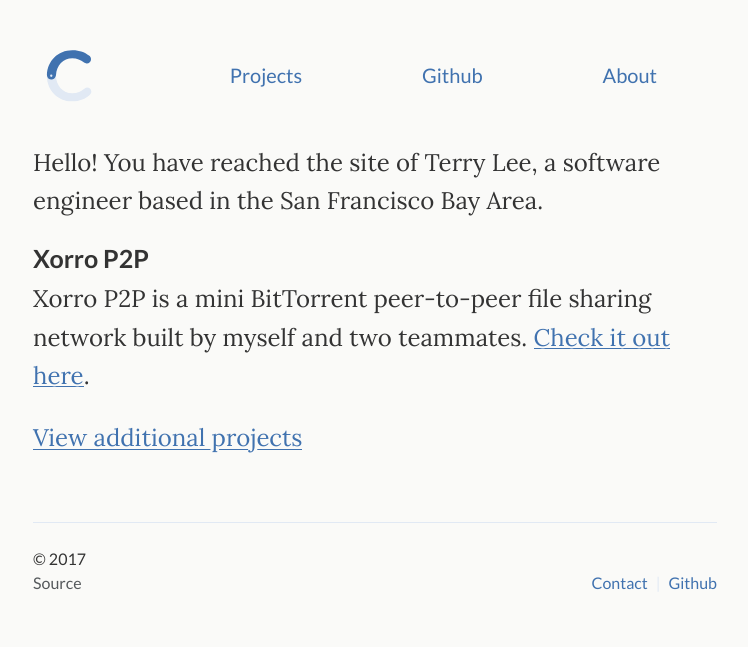
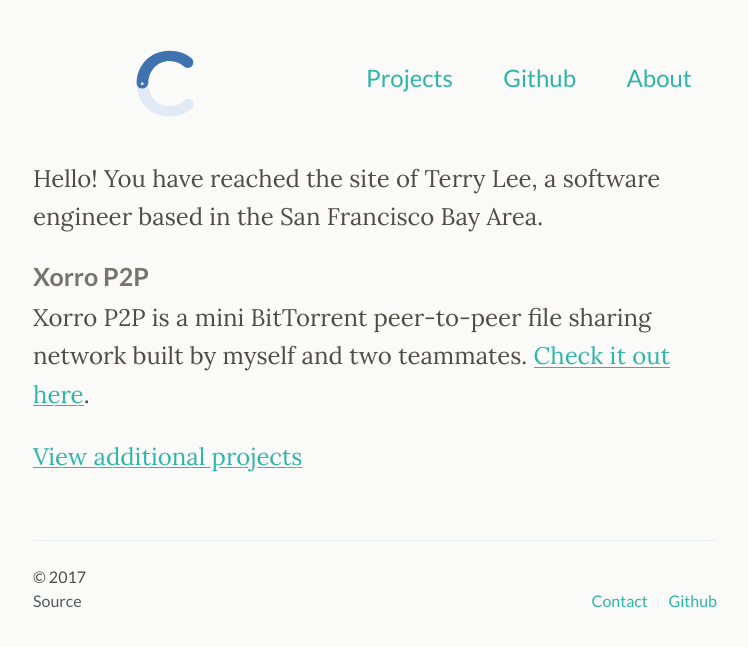
Before and after one commit to nitinsavant/nitinsavant.github.io, a Jekyll site: the page built from index.md, in a window 1280 px wide. Shown: the top 647 px of the page, without its empty margins (265-1013 px from the left). Built offline with Jekyll 4.4.1, drawn with Linux system fonts in a browser that asks for light colours.

Commit message:
modified css

```diff
--- a/_sass/_page.scss
+++ b/_sass/_page.scss
@@ -163,7 +163,7 @@ p.post-desc {
 // PAGE ABOUT ====================================
 
 .lead-about {
-  color: $dark-blue;
+  color: $dark-teal;
 }
 
 .site-profile {
@@ -173,10 +173,17 @@ p.post-desc {
   margin: -.4rem 1rem 0 $spacer;
 }
 
+.project-logo {
+  float: left;
+  width: 150px;
+  height: 150px;
+  margin: -2.5rem 1rem 0 -1rem;
+}
+
 @include mq-up(md) {
   .site-profile {
-    width: 144px;
-    height: 144px;
+    width: 175px;
+    height: 175px;
     margin: -1.2rem 1rem 0 2rem;
   }
 }
--- a/_sass/_site.scss
+++ b/_sass/_site.scss
@@ -32,7 +32,18 @@
 }
 
 .site-title {
-  text-align: center;
+  font-family: 'Raleway', sans-serif;
+  font-weight: 800;
+  font-size: 2.6rem;
+  text-transform: uppercase;
+}
+
+.site-title a {
+  cursor: pointer;
+
+  &:hover {
+    text-decoration: none;
+  }
 }
 
 .site-nav a {
@@ -78,16 +89,16 @@
 @include mq-up(md) {
   .site-logo {
     margin-left: $spacer0;
-    width: 3.5rem;
-    height: 3.5rem;
+    width: 15.5rem;
+    height: 4.5rem;
   }
 
   .site-nav {
     float: right;
-    width: 80%;
+    width: 55%;
     margin-top: $spacer0;
     justify-content: space-around;
-    font-size: 1.25rem;
+    font-size: 1.5rem;
 
     a {
       margin-right: 0;
@@ -97,7 +108,7 @@
 
   .site-title {
     float: left;
-    width: 20%;
+    width: 45%;
     text-align: inherit;
     margin-bottom: $spacer0;
   }
--- a/_sass/_text.scss
+++ b/_sass/_text.scss
@@ -6,7 +6,7 @@ h1, h2, h3, h4, h5, h6 {
   margin-bottom: $spacer0;
   font-family: $font-heading;
   line-height: $lh-sm;
-  color: inherit;
+  color: #77736d;
 }
 
 h1 { font-size: $fs-h1; }
@@ -32,6 +32,28 @@ h6 { font-size: $fs-h6; }
   p { margin-bottom: 1.5rem; }
 }
 
+.logo-link {
+  a {
+    @include make-link($gold, $gold, $body-bg);
+    background-image: none;
+
+    &:hover,
+    &:active {
+      background-image: none;
+    }
+
+    &:focus {
+      background: none;
+      color: $gold;
+      text-decoration: none;
+    }
+  }
+}
+
+.hello {
+  color: $dark-teal;
+}
+
 .pretty-links {
   a { @include make-link($link-color, $link-hover-color, $body-bg); }
 }
@@ -39,7 +61,7 @@ h6 { font-size: $fs-h6; }
 hr {
   margin: $spacer 0 $spacer1;
   border: 0;
-  border-top: 5px solid $brand-light-color;
+  border-top: 2px solid $greige;
 }
 
 small,
@@ -56,7 +78,7 @@ small,
 mark,
 .mark {
   padding: .2em;
-  background-color: $ligt-yellow;
+  background-color: $light-yellow;
 }
 
 code, kbd,
--- a/_sass/_variables.scss
+++ b/_sass/_variables.scss
@@ -1,23 +1,26 @@
 // COLORS ====================================
 
 // COLORS - INDEX ------------------
-$gray-dark:                 #333;
+$gray-dark:                 #4F4C48;
 $gray:                      #55595c;
 $gray-light:                #818a91;
 $gray-lighter:              #eceeef;
 $gray-lightest:             #fafaf8;
 
-$blue:                      #4072AF;
-$light-blue:                lighten($blue, 45%);
-$dark-blue:                 darken($blue, 20%);
+$greige:                    #77736d;
+$gold:                      #f2b61a;
 
-$ligt-yellow:               #fcf8e3;
+$teal:                      #2EB5AA;
+$light-teal:                lighten(#8FB2B5, 30%);
+$dark-teal:                 darken($teal, 10%);
+
+$light-yellow:              #fcf8e3;
 
 $red:                       #bd4147;
 
 // COLORS - BRAND ------------------
-$brand-color:               $blue;
-$brand-light-color:         $light-blue;
+$brand-color:               $teal;
+$brand-light-color:         $light-teal;
 $brand-secondary:           $gray-dark;
 $text-muted:                $gray-light;
 
@@ -29,7 +32,7 @@ $body-color:                $gray-dark;
 // GLOBALS - LINKS ------------------
 $link-color:                $brand-color;
 $link-decoration:           none;
-$link-hover-color:          $dark-blue;
+$link-hover-color:          $dark-teal;
 $link-hover-decoration:     underline;
 
 // GLOBALS - SPACERS ------------------
@@ -52,7 +55,7 @@ $font-family-monospace:     Menlo, Monaco, Consolas, "Liberation Mono", "Courier
 $font-heading:              "Lato", serif;
 
 $lh:                        1.5;
-$lh-sm:                     1.1;
+$lh-sm:                     1.2;
 $lh-md:                     1.6;
 
 $fs-root:                   16px;
```
